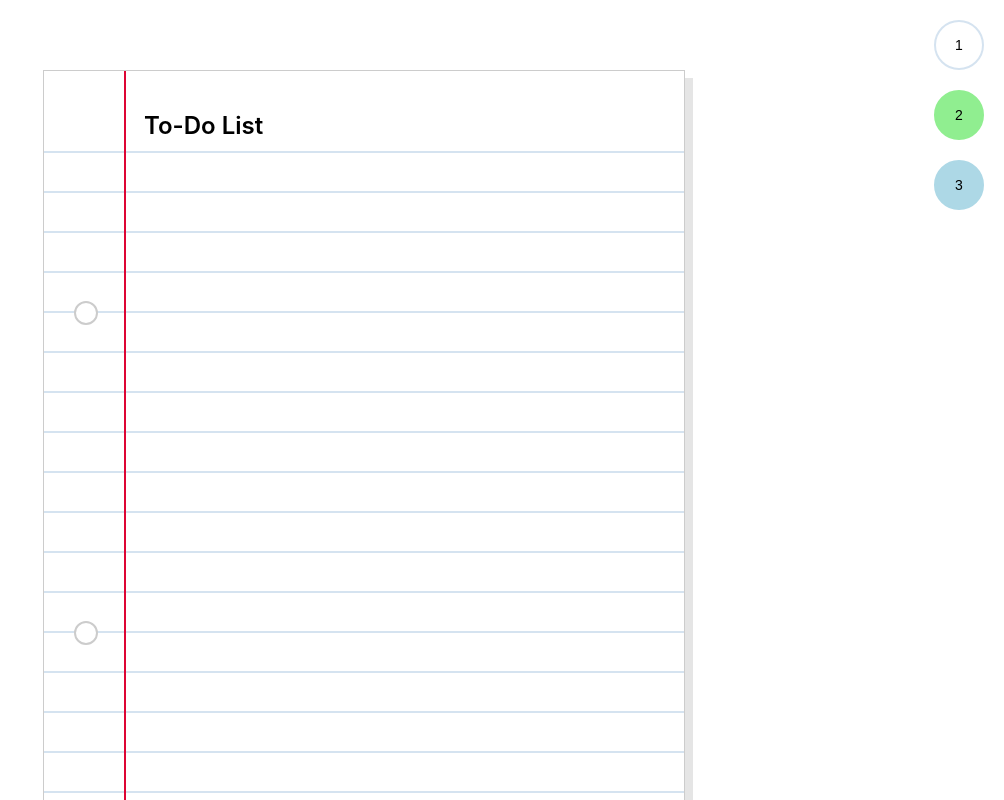
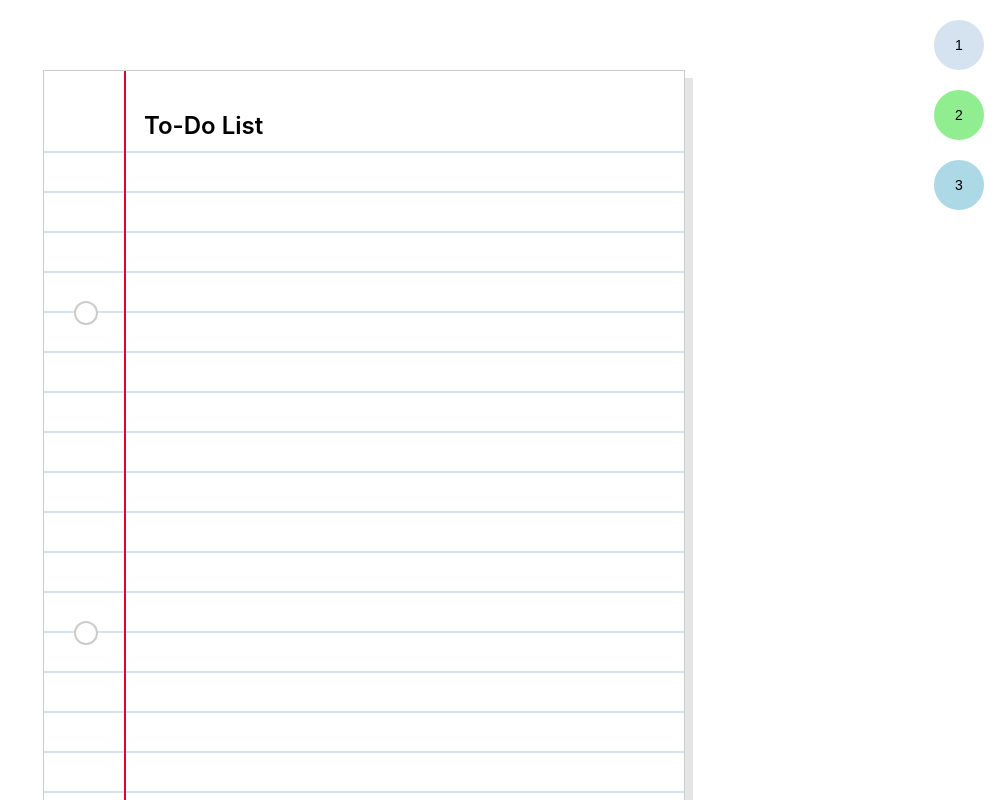
Before and after one commit to maeBoittiaux/to-do-list, a React (Create React App) app: page / in a window 1280 px wide. Shown: the top 800 px of the page, without its empty margins (276-1280 px from the left). Built offline with nearby package versions, Linux system fonts and the light colour scheme; the HTML template or start-up script is replaced by a standard one.

Commit message:
Make button 0 the default selected

```diff
--- a/src/ColourTheme.js
+++ b/src/ColourTheme.js
@@ -6,7 +6,7 @@ const ButtonGroup = () => {
     // useState : to manage the state of the active button
     // activeButton : variable to hold index of active button
     // setActiveButton : function to update activeButton state
-    const [activeButton, setActiveButton] = useState(null);
+    const [activeButton, setActiveButton] = useState(0);
 
     // function is called when a button clicked
     // takes index of button clicked and sets it as active button
```
